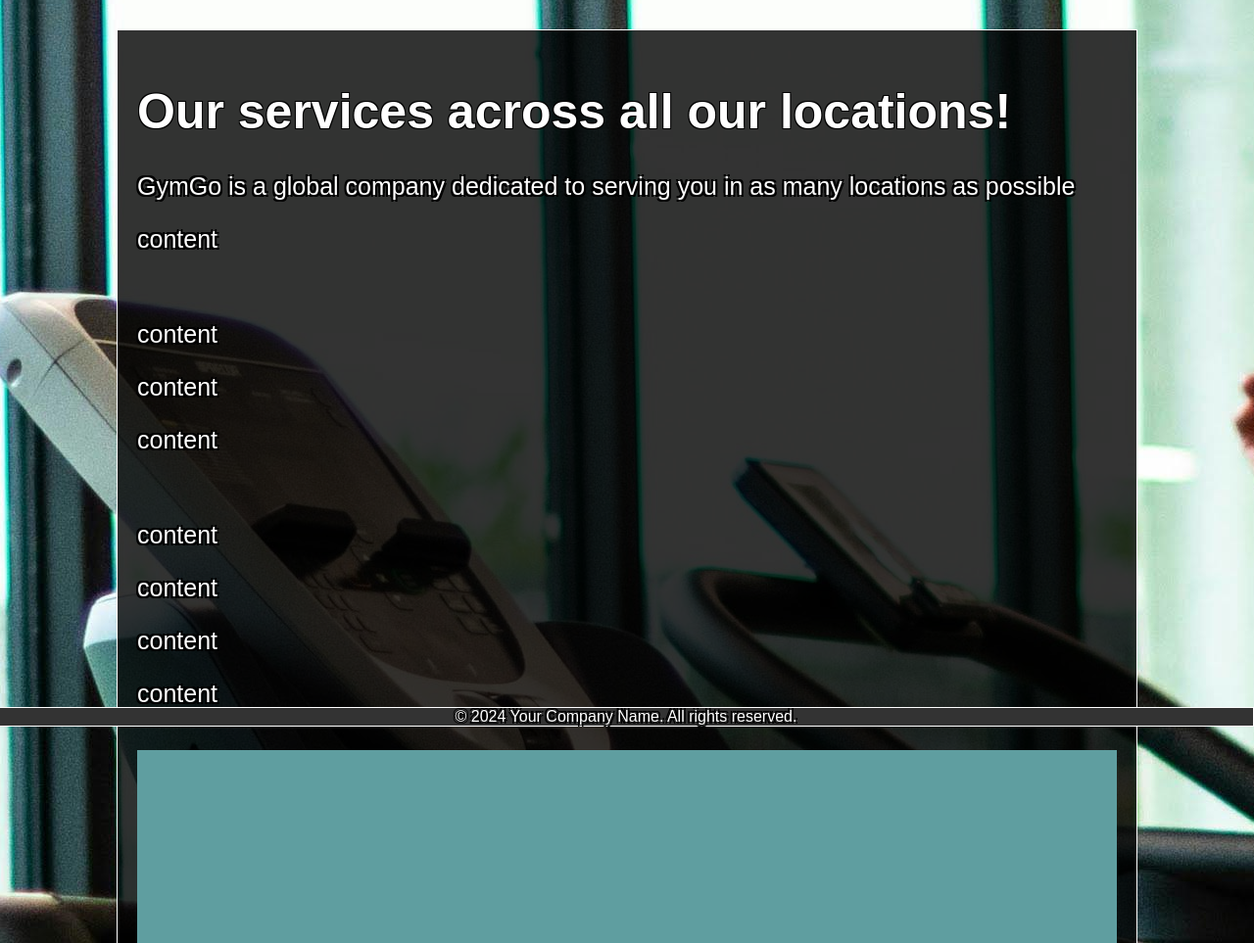
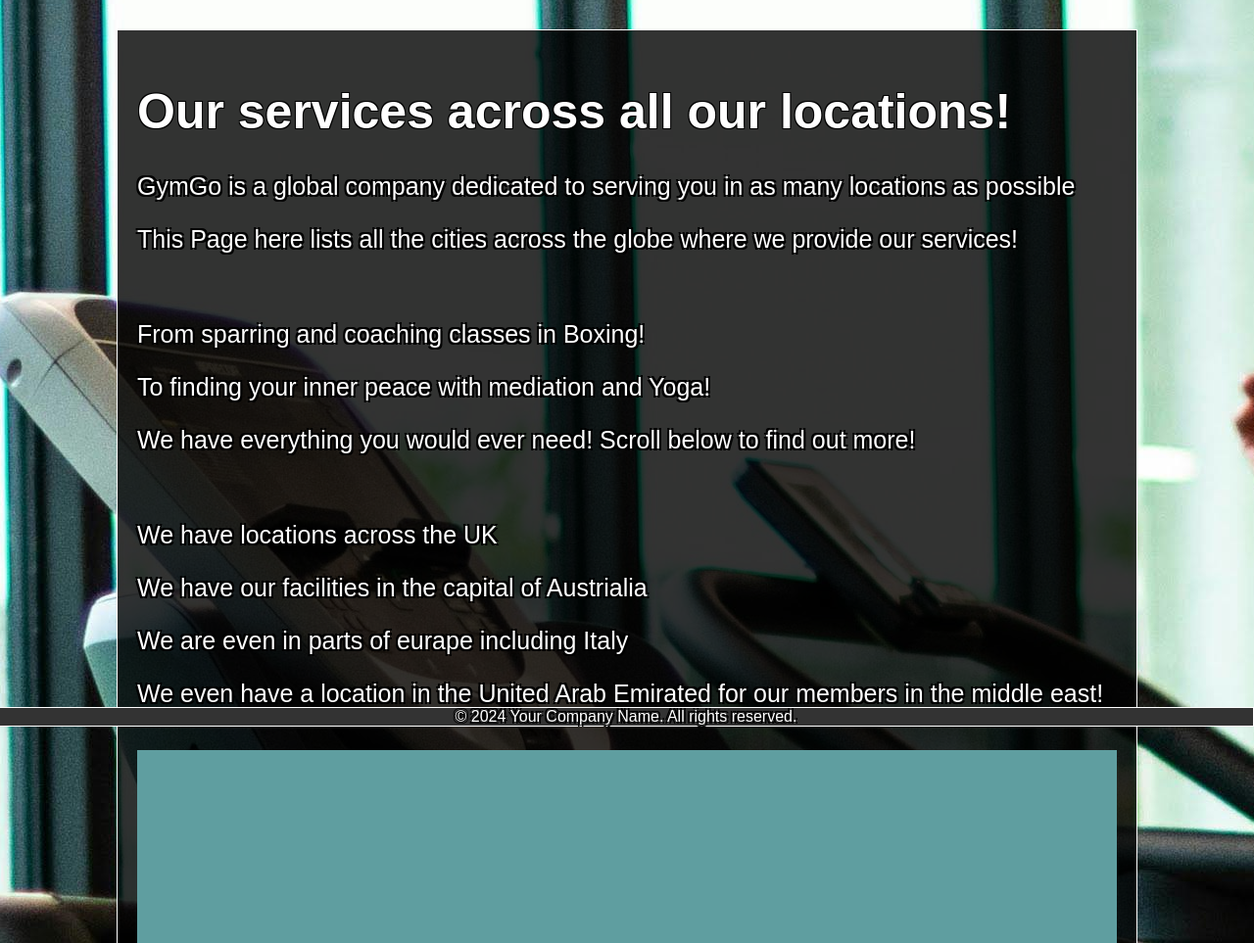
Before and after one commit to Gooz95/Python-2024, a Flask app: page /services/ in a window 1280 px wide. Shown: the part 58-1021 px from the top of the page at 98% size. Run offline with Flask 3, Linux system fonts and the light colour scheme.

Commit message:
Made changes involving the services page to allow for better user viewing experience

```diff
--- a/templates/services.html
+++ b/templates/services.html
@@ -25,16 +25,16 @@
     <div class="container">
         <h1>Our services across all our locations!</h1>
         <p>GymGo is a global company dedicated to serving you in as many locations as possible</p>
-        <p>content</p>
+        <p>This Page here lists all the cities across the globe where we provide our services!</p>
         <br>
-        <p>content</p>
-        <p>content</p>
-        <p>content</p>
+        <p>From sparring and coaching classes in Boxing!</p>
+        <p>To finding your inner peace with mediation and Yoga!</p>
+        <p>We have everything you would ever need! Scroll below to find out more!</p>
         <br>
-        <p>content</p>
-        <p>content</p>
-        <p>content</p>
-        <p>content</p>
+        <p>We have locations across the UK</p>
+        <p>We have our facilities in the capital of Austrialia</p>
+        <p>We are even in parts of eurape including Italy</p>
+        <p>We even have a location in the United Arab Emirated for our members in the middle east!</p>
         <br>
         <div class="grid-container">
             <div class="row" id="1">
```
